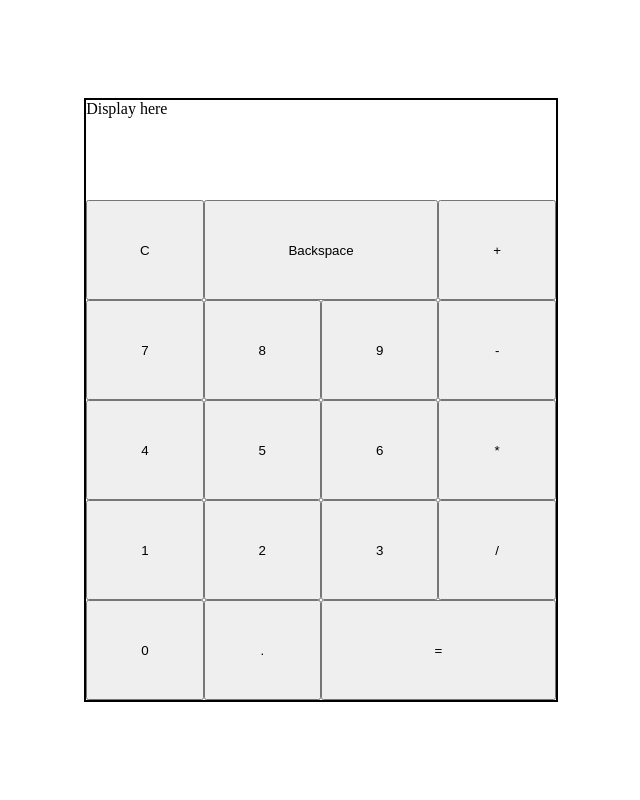
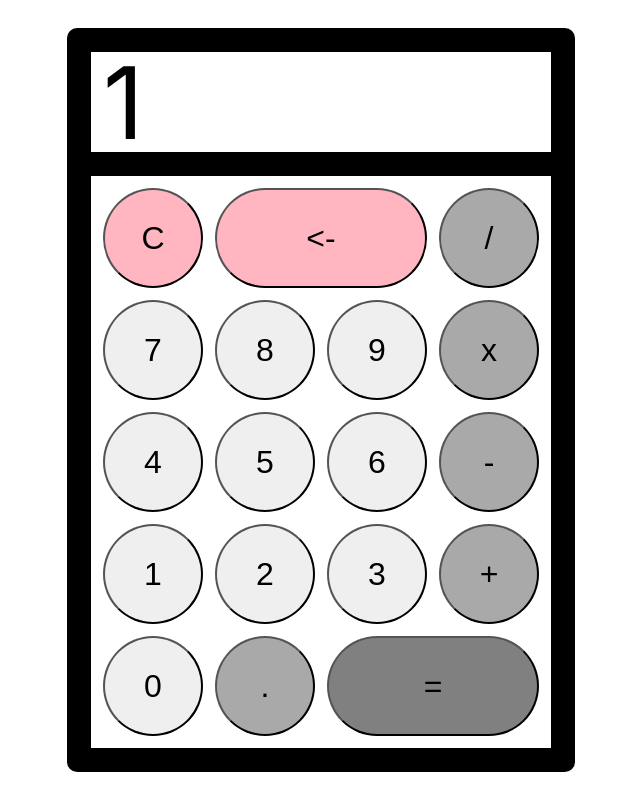
Before and after one commit to theamanali/calculator, a plain HTML site: page index.html in a window 1280 px wide. Shown: the whole page, without its empty margins (319-959 px from the left). Drawn offline with Linux system fonts and the light colour scheme.

Commit message:
Improve GUI colors

```diff
--- a/css/styles.css
+++ b/css/styles.css
@@ -1,3 +1,6 @@
+@import url("https://fonts.googleapis.com/css2?family=Inter:wght@300;400;500;600;700&display=swap");
+
+
 html, body {
   height: 100%;
   margin: 0;
@@ -5,36 +8,80 @@ html, body {
   border: 0;
   display: flex;
   flex-direction: column;
+  font-family: Inter, sans-serif;
+  box-sizing: border-box;
 }
 
 .calculator{
   display: flex;
   flex-direction: column;
   margin: auto;
-  border: 2px solid black;
-  max-width: 800px;
+  min-width: 460px;
+  background-color: black;
+  gap: 24px;
+  border: 24px solid black;
+  border-radius: 10px;
 }
 
 .buttons {
   display: flex;
-  flex-direction: row;
+  flex-direction: column;
   flex-wrap: wrap;
+  background-color: white;
+  gap: 12px;
+  padding: 12px;
+
 }
 
 button {
-  flex: 1 1 100px;
-  min-height: 100px;
+  box-sizing: border-box;
+  flex: 0 0 100px;
+  height: 100px;
+  font-size: 32px;
+  border-radius: 100px;
+  padding: 0;
+}
+
+.display-container {
+  display: flex;
+  align-items: center;
+  height: 100px;
+  background-color: white;
 }
 
 .display {
+  padding: 12px;
   margin: 0;
-  height: 100px;
+  font-size: 100px;
 }
 
-.backspace {
-  flex: 2 1 200px;
+.row1Container,
+.row2Container,
+.row3Container,
+.row4Container,
+.row5Container{
+  display: flex;
+  justify-content: space-between;
+  gap: 12px;
+}
+
+.backspace,
+.equals{
+  flex-grow: 2;
 }
 
 .equals {
-  flex: 2 1 200px;
+  background-color: #808080;
 }
+
+.backspace,
+.clear {
+  background-color: #FFB6C1;
+}
+
+
+
+.operator,
+.decimal {
+  background-color: #A9A9A9;
+}
--- a/index.html
+++ b/index.html
@@ -9,31 +9,44 @@
 </head>
 <body>
 <div class="calculator">
-  <p class="display">Display here</p>
+  <div class="display-container">
+    <p class="display">1</p>
+  </div>
   <div class="buttons">
+    <div class="row1Container">
       <button class="clear">C</button>
-    <button class="backspace">Backspace</button>
-    <button class="operator">+</button>
+      <button class="backspace"><-</button>
+      <button class="operator">/</button>
+    </div>
 
+    <div class="row2Container">
       <button class="number">7</button>
       <button class="number">8</button>
       <button class="number">9</button>
-    <button class="operator">-</button>
+      <button class="operator">x</button>
 
+    </div>
+
+    <div class="row3Container">
       <button class="number">4</button>
       <button class="number">5</button>
       <button class="number">6</button>
-    <button class="operator">*</button>
+      <button class="operator">-</button>
+    </div>
 
+    <div class="row4Container">
       <button class="number">1</button>
       <button class="number">2</button>
       <button class="number">3</button>
-    <button class="operator">/</button>
+      <button class="operator">+</button>
+    </div>
 
+    <div class="row5Container">
       <button class="number">0</button>
       <button class="decimal">.</button>
       <button class="equals">=</button>
     </div>
   </div>
+</div>
 </body>
 </html>
```
Lines whose indentation alone changed are shown as unchanged.
